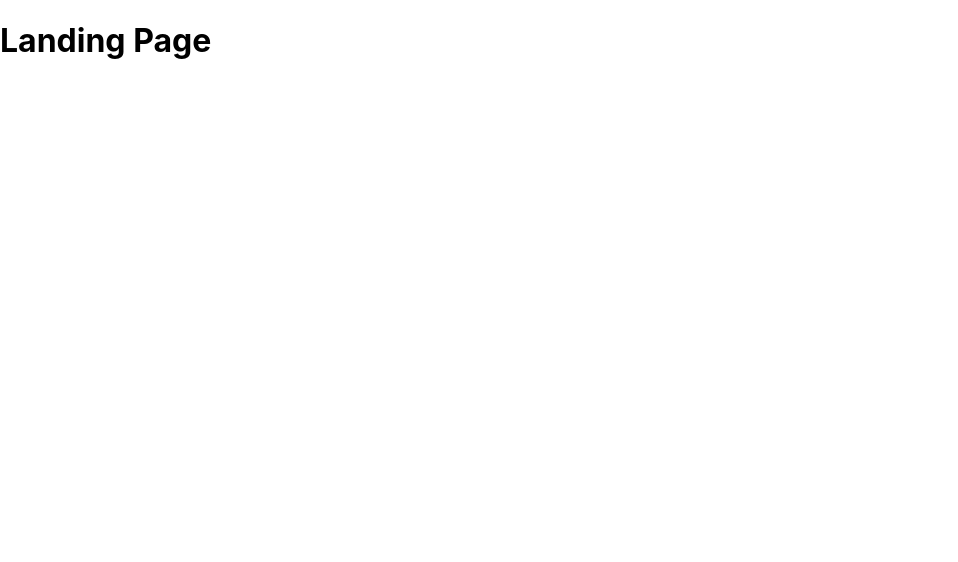
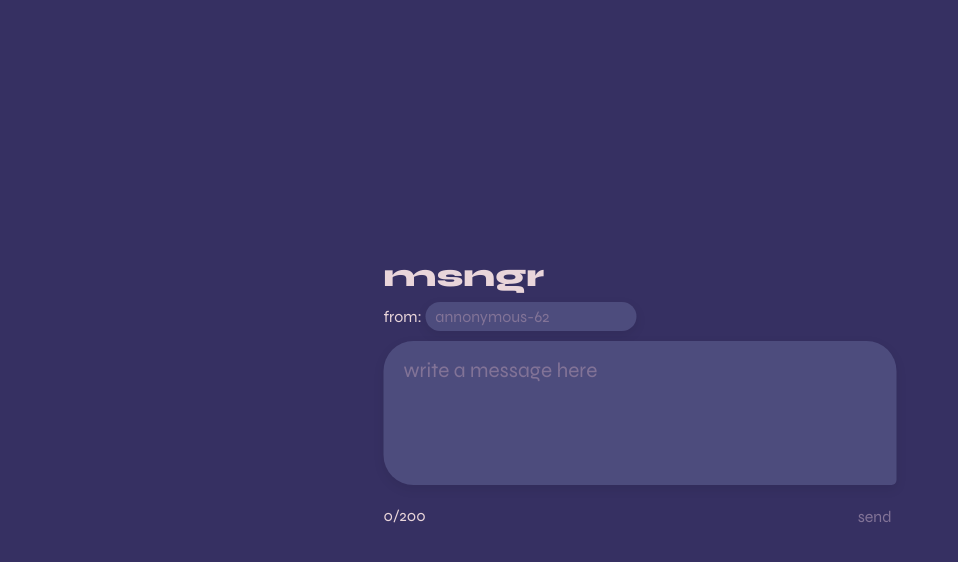
Before and after one commit to ryanntannn/raid-challenge, a React (Create React App) app in the folder frontend/: page / in a window 1280 px wide. Shown: the top 562 px of the page, without its empty margins (0-958 px from the left). Built offline with nearby package versions, Linux system fonts and the light colour scheme.

Commit message:
add landing page

```diff
--- a/frontend/src/index.tsx
+++ b/frontend/src/index.tsx
@@ -1,7 +1,7 @@
 import React from 'react';
 import ReactDOM from 'react-dom/client';
 import './master.css';
-import LandingPage from './pages/LandingPage';
+import LandingPage from './pages/LandingPage/LandingPage';
 import reportWebVitals from './reportWebVitals';
 
 const root = ReactDOM.createRoot(
--- a/frontend/src/master.css
+++ b/frontend/src/master.css
@@ -1,13 +1,92 @@
+@import url('https://fonts.googleapis.com/css2?family=Syne:wght@400;800&display=swap');
+
+:root {
+	--bgd: #363062;
+	--bgl: #4d4c7d;
+	--fgd: #827397;
+	--fgl: #e9d5da;
+}
+
 body {
 	margin: 0;
-	font-family: -apple-system, BlinkMacSystemFont, 'Segoe UI', 'Roboto',
-		'Oxygen', 'Ubuntu', 'Cantarell', 'Fira Sans', 'Droid Sans',
-		'Helvetica Neue', sans-serif;
+	font-family: 'Syne', sans-serif;
 	-webkit-font-smoothing: antialiased;
 	-moz-osx-font-smoothing: grayscale;
+
+	background-color: var(--bgd);
+	color: var(--fgl);
 }
 
 code {
 	font-family: source-code-pro, Menlo, Monaco, Consolas, 'Courier New',
 		monospace;
 }
+
+* {
+	font-family: 'Syne', sans-serif;
+	margin: 0;
+	padding: 0;
+	line-height: 1;
+}
+
+.center {
+	position: absolute;
+	top: 50%;
+	right: 50%;
+	transform: translate(50%, -50%);
+}
+
+.rounded {
+	border-radius: 30px;
+}
+
+.text-bubble {
+	border-radius: 30px 30px 5px 30px;
+}
+
+.shadow {
+	box-shadow: rgba(0, 0, 0, 0.08) 0px 4px 12px;
+}
+
+input {
+	font-size: 1em;
+	color: var(--fgl);
+	background-color: var(--bgl);
+	border: none;
+	resize: none;
+	padding: 5px 10px;
+}
+
+input::placeholder {
+	color: var(--fgd);
+}
+
+textarea {
+	font-size: 1.3em;
+	color: var(--fgl);
+	background-color: var(--bgl);
+	border: none;
+	resize: none;
+	padding: 20px;
+}
+
+textarea::placeholder {
+	color: var(--fgd);
+}
+
+button {
+	font-size: 1em;
+	color: var(--fgl);
+	background-color: rgba(0, 0, 0, 0);
+	border: none;
+	padding: 15px;
+	transition: 0.4s;
+}
+
+button:disabled {
+	color: var(--fgd);
+}
+
+button:hover {
+	background-color: var(--bgl);
+}
--- a/frontend/src/pages/LandingPage.tsx
+++ /dev/null
@@ -1,7 +0,0 @@
-export default function LandingPage() {
-	return (
-		<div>
-			<h1>Landing Page</h1>
-		</div>
-	);
-}
--- /dev/null
+++ b/frontend/src/pages/LandingPage/LandingPage.tsx
@@ -0,0 +1,70 @@
+import React from 'react';
+import './style.css';
+
+export default function LandingPage() {
+	const MESSAGE_MAX_LENGTH = 200;
+	const NAME_MAX_LENGTH = 20;
+	const [message, setMessage] = React.useState<string>('');
+	const [defaultName, setDefaultName] = React.useState<string>(
+		`annonymous-${Math.round(Math.random() * 100)}`
+	);
+	const [customName, setCustomName] = React.useState<string>('');
+
+	function onNameChange(event: React.ChangeEvent<HTMLInputElement>) {
+		setCustomName((prevValue) => {
+			if (event.target.value.length > NAME_MAX_LENGTH) return prevValue;
+			return event.target.value;
+		});
+	}
+
+	function onMessageChange(event: React.ChangeEvent<HTMLTextAreaElement>) {
+		setMessage((prevValue) => {
+			if (event.target.value.length > MESSAGE_MAX_LENGTH)
+				return prevValue;
+			return event.target.value;
+		});
+	}
+
+	function isButtonDisabled() {
+		return message.length <= 0;
+	}
+
+	function onClickSend() {
+		const senderName = customName.length > 0 ? customName : defaultName;
+		//TODO: show popup box on send
+	}
+
+	return (
+		<div className='landing page center'>
+			<div className='content'>
+				<h1>msngr</h1>
+				<div className='name-input-area'>
+					from:{' '}
+					<input
+						className='rounded shadow'
+						placeholder={defaultName}
+						value={customName}
+						onChange={onNameChange}></input>
+				</div>
+				<textarea
+					className='text-bubble shadow'
+					name='Text1'
+					cols={40}
+					rows={5}
+					value={message}
+					placeholder='write a message here'
+					onChange={onMessageChange}></textarea>
+				<div className='word-count'>
+					{message.length}/{MESSAGE_MAX_LENGTH}
+				</div>
+				<br />
+				<button
+					className='rounded send-button'
+					disabled={isButtonDisabled()}
+					onClick={onClickSend}>
+					send
+				</button>
+			</div>
+		</div>
+	);
+}
--- /dev/null
+++ b/frontend/src/pages/LandingPage/style.css
@@ -0,0 +1,17 @@
+.landing.page {
+	padding: 30px;
+}
+
+.landing.page .name-input-area {
+	margin: 10px 0;
+}
+
+.landing.page .word-count {
+	padding: 20px 0 0 0;
+}
+
+.landing.page .send-button {
+	position: absolute;
+	right: 20px;
+	bottom: 30px;
+}
```
